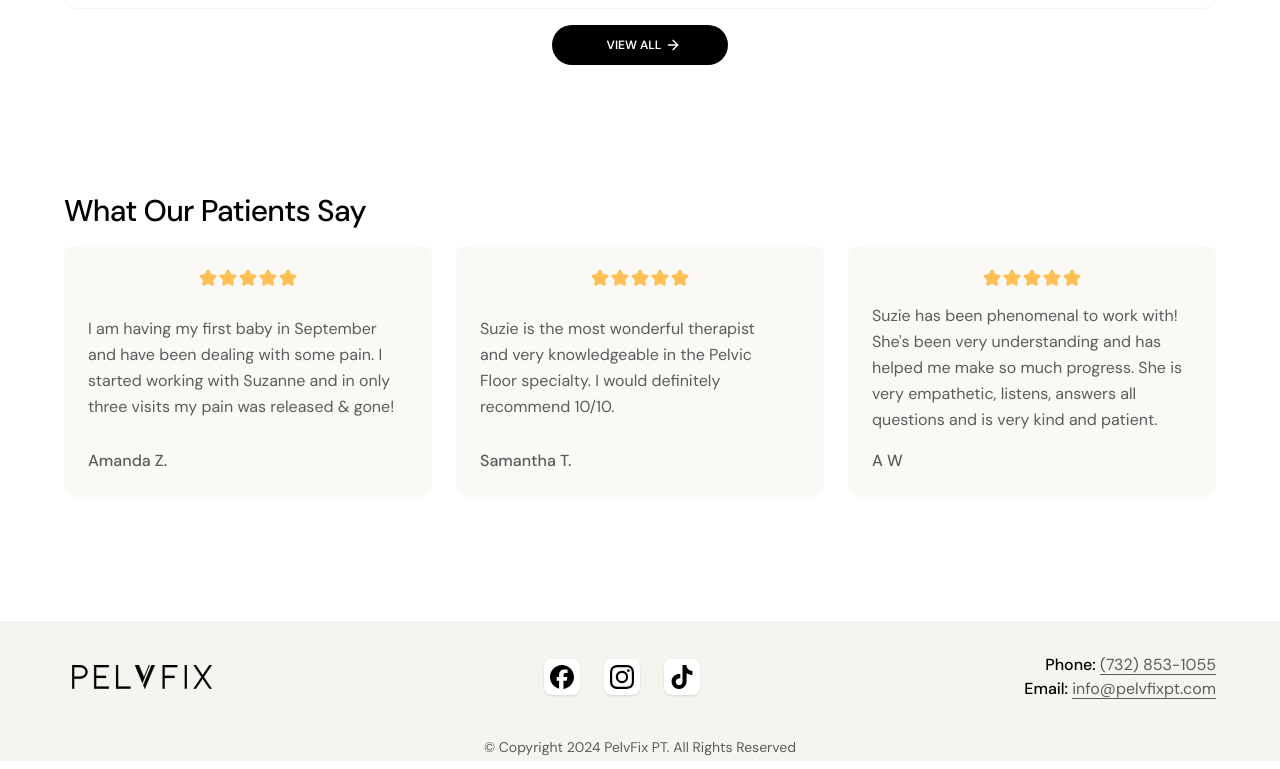
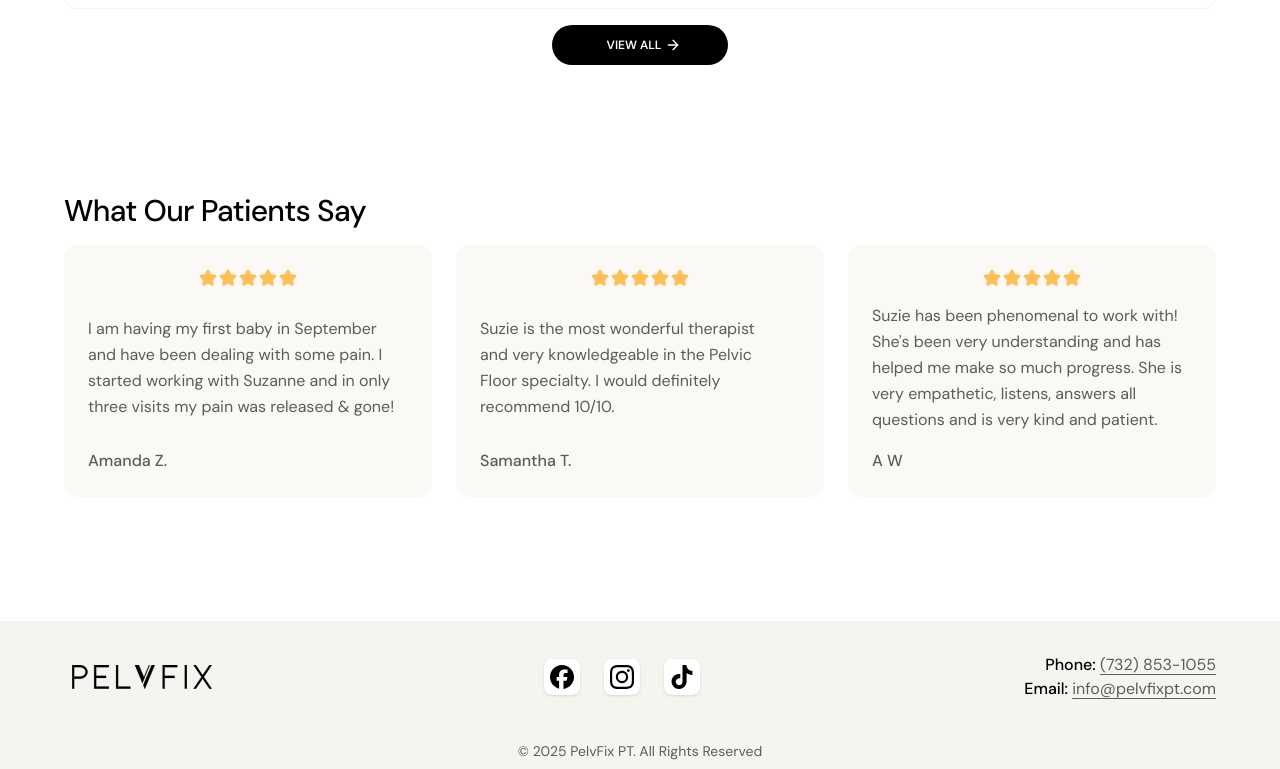
Before and after one commit to rjf2016/pelvfix-pt, a Next.js app: page / in a window 1280 px wide. Shown: the part 1701-2470 px from the top of the page. Built offline with nearby package versions, Linux system fonts and the light colour scheme.

Commit message:
updated copyright year

```diff
--- a/components/footer.tsx
+++ b/components/footer.tsx
@@ -76,9 +76,9 @@ export default function Footer() {
           </div>
         </div>
 
-        <div className="w-full py-1">
+        <div className="w-full py-2">
           <p className="text-center text-xs md:text-sm">
-            &copy; Copyright 2024 PelvFix PT. All Rights Reserved
+            &copy; 2025 PelvFix PT. All Rights Reserved
           </p>
         </div>
       </div>
```
